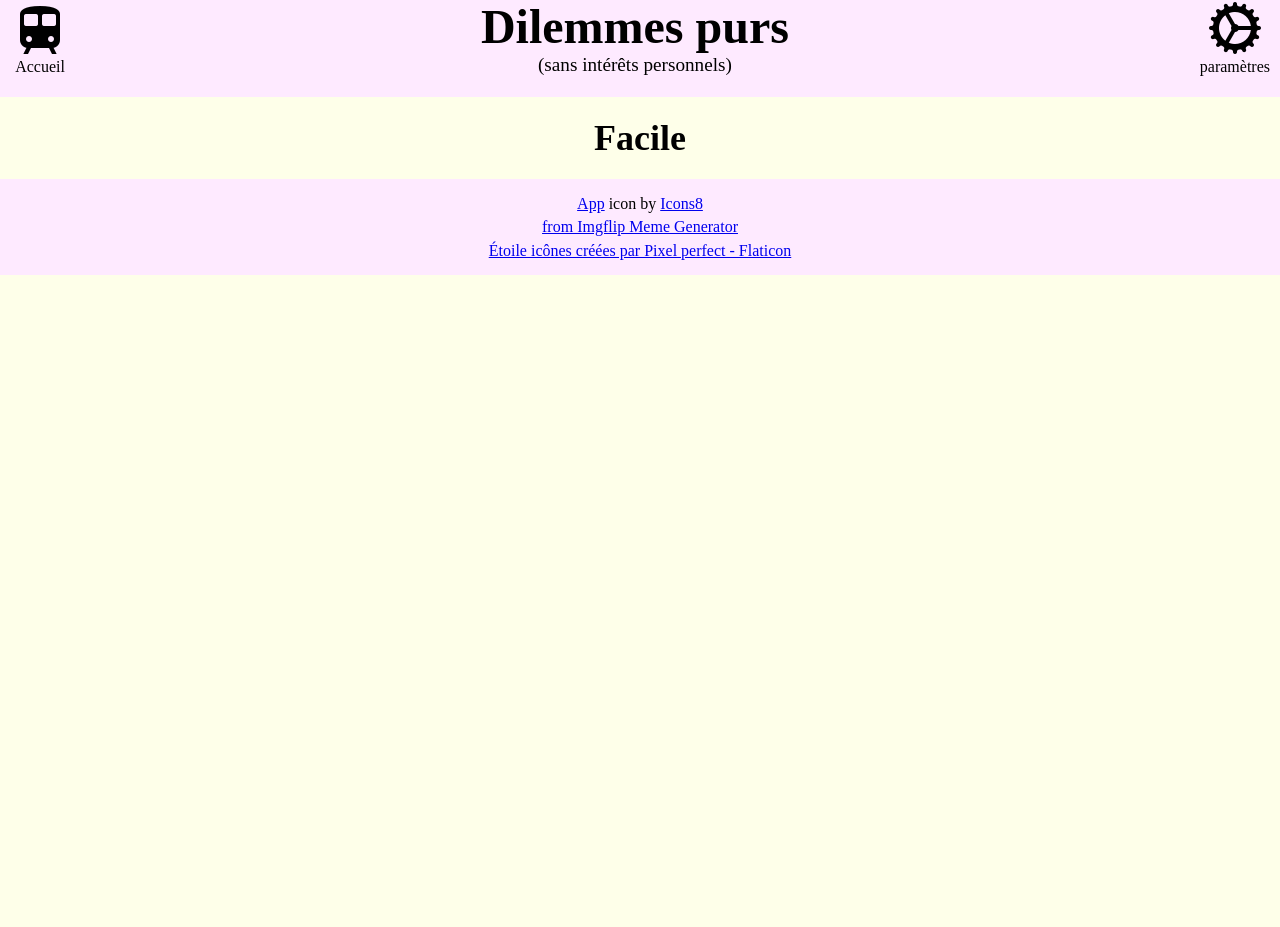
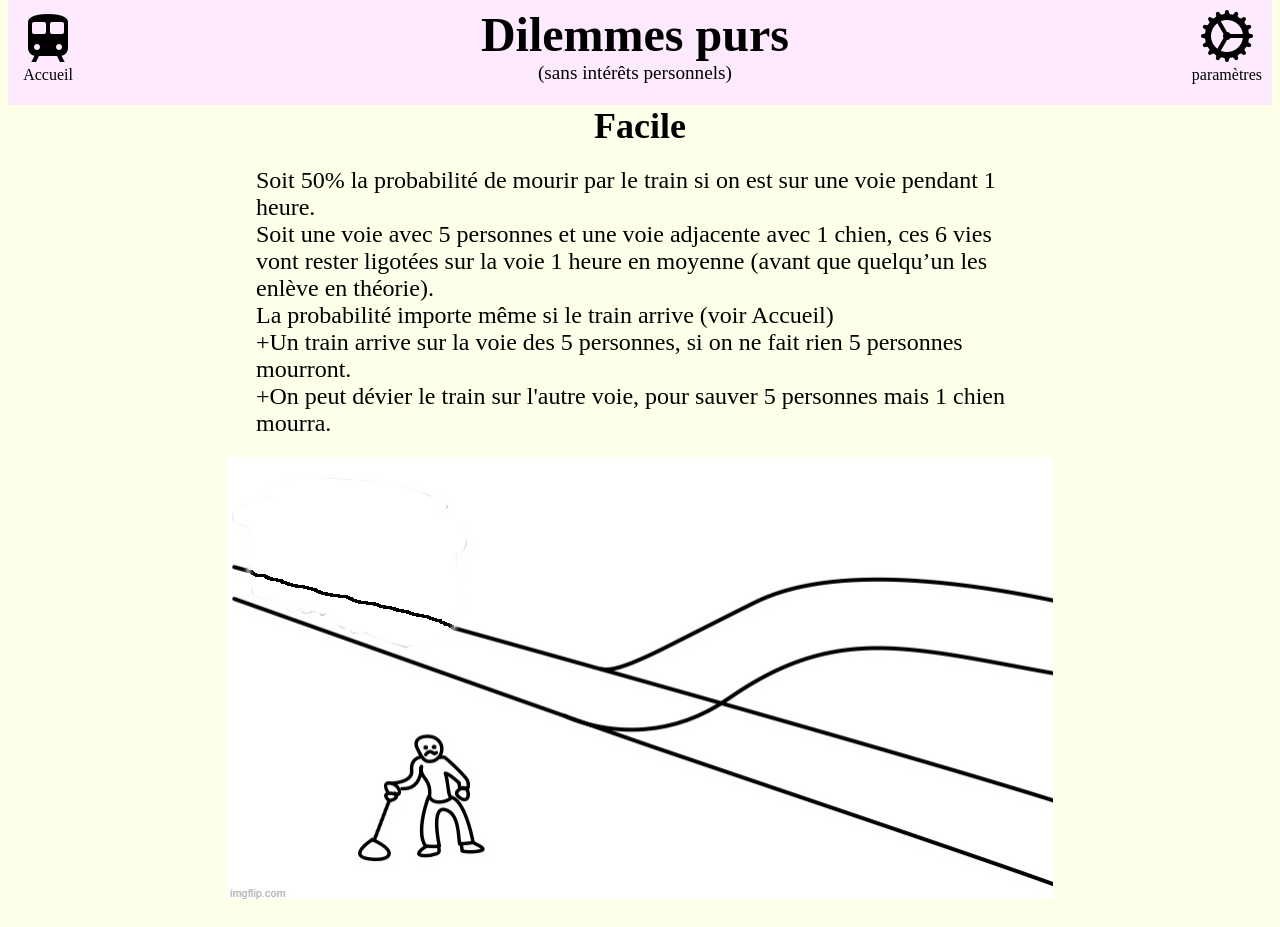
Before and after one commit to axelturpin/Dilemmes-purs, a Vue app: page /facile in a window 1280 px wide. Shown: the part 23-950 px from the top of the page. Before the commit the page ends 800 px from the top, so only its background shows below. Built offline with nearby package versions, Linux system fonts and the light colour scheme.

Commit message:
Facile en cours

```diff
--- /dev/null
+++ b/public/json/facile.json
@@ -0,0 +1,10 @@
+{
+    "dilemme1":
+    {
+        "description": "Soit 50% la probabilité de mourir par le train si on est sur une voie pendant 1 heure.  \nSoit une voie avec 5 personnes et une voie adjacente avec 1 chien, ces 6 vies vont rester ligotées sur la voie 1 heure en moyenne (avant que quelqu’un les enlève en théorie). \nLa probabilité importe même si le train arrive (voir Accueil) \n+Un train arrive sur la voie des 5 personnes, si on ne fait rien 5 personnes mourront. \n+On peut dévier le train sur l'autre voie, pour sauver 5 personnes mais 1 chien mourra.",
+        "bouton1": "Dévier",
+        "bouton2": "Inaction",
+        "Bon": "Dévier",
+        "Détails": "Dévier le train est mieux (risque déjà important pour p = 0.5 et un chien est moins important qu’un humain a priori, même si c’est subjectif) \nM(inaction) = 0, M(Dévier) = subjectif faute de données, disons 2"
+    }
+}
--- a/src/App.vue
+++ b/src/App.vue
@@ -21,4 +21,13 @@ export default{
 body{
   background-color: #FEFFE9;
 }
+h2{
+    text-align: center;
+    font-size: 36px;
+    margin: 20px;
+}
+.center {
+    display: flex;
+    justify-content: center;
+}
 </style>
--- a/src/components/Footer.vue
+++ b/src/components/Footer.vue
@@ -13,7 +13,7 @@ export default{
     </footer>
 </template>
 
-<style>
+<style scoped>
 *{
     padding: 0px;
     margin: 0px;
--- a/src/components/Header.vue
+++ b/src/components/Header.vue
@@ -25,7 +25,7 @@ export default{
     </header>
 </template>
 
-<style>
+<style scoped>
 *{
     padding: 0px;
     margin: 0px;
--- a/src/views/Accueil.vue
+++ b/src/views/Accueil.vue
@@ -3,9 +3,9 @@
 export default{
       data(){
         return{
-            introduction: `Ce site à pour but de se questionner sur des dilemmes éthiques sans intérêts personnels, et de donner des scores plus ou moins élevés selon une théorie qui se base sur l’intuition commune:<br>
-            Avec des mesures très subjectives de la mortalité (on peut ne pas être d'accord) si désaccord entre la formule et l’intuition commune, alors je me base sur l’intuition commune, par exemple pour les dilemmes des pilules, je donne des scores sans calculs de moralité)<br>
-            Cette théorie (le Finalitarisme) est causale, càd que si inaction alors la moralité M = 0 <br>
+            introduction: `Ce site à pour but de se questionner sur des dilemmes éthiques sans intérêts personnels, et de donner des scores plus ou moins élevés selon une théorie qui se base sur l’intuition commune:\n
+            Avec des mesures très subjectives de la mortalité (on peut ne pas être d'accord) si désaccord entre la formule et l’intuition commune, alors je me base sur l’intuition commune, par exemple pour les dilemmes des pilules, je donne des scores sans calculs de moralité)\n
+            Cette théorie (le Finalitarisme) est causale, càd que si inaction alors la moralité M = 0\n
             Plus d’information en dessous`,
         }
       }
@@ -14,10 +14,10 @@ export default{
 
 <template>
     <h2>Accueil</h2>
-    <div class="introduction"><p v-html="introduction"></p></div>
+    <div class="introduction"><p class="p">{{ introduction }}</p></div>
     <div class="div-jouer"><router-link to="/modes"><button class="jouer">Jouer</button></router-link></div>
     <div class="description">
-        <p>
+        <p class="p">
         <span class="underline">Conséquentialisme:</span> (utilitarisme par exemple)<br>
 ensemble des théories morales qui soutiennent que ce sont les conséquences d'une action donnée qui doivent constituer la base de tout jugement moral de ladite action, par exemple on peut compter le nombre moyen de vies sauvées, ou la quantité de bonheur moins la quantité de malheur (utilitarisme).
 <br><br>
@@ -54,18 +54,15 @@ Même en cas de “mauvaise” réponse dans le mode “Niveaux” on gagne des
     </p></div>
 </template>
 
-<style>
-h2{
-    text-align: center;
-    font-size: 36px;
-    margin: 20px;
-}
+<style scoped>
 .introduction, .description{
+    /* pour les sauts de ligne avec \n: */
+    white-space: pre-line;
     display: flex;
     justify-content: center;
     margin: 20px;
 }
-.introduction p, .description p {
+.introduction .p, .description .p {
     /* text-align: center; */
     width: 60vw;
     font-size: 24px;
--- a/src/views/Facile.vue
+++ b/src/views/Facile.vue
@@ -1,3 +1,65 @@
+<script>
+export default {
+  data() {
+    return {
+      dilemme: "",
+      error: null
+    }
+  },
+  methods: {
+  },
+  // après le chargement du composant
+  async created() {
+      try {
+        const response = await fetch('/public/json/facile.json')
+        if (!response.ok) throw new Error('Erreur HTTP ' + response.status)
+        const data = await response.json()
+        this.dilemme = data.dilemme1
+      } catch (error) {
+        this.error = error.message
+        console.error(error)
+      }
+    }
+  }
+
+</script>
+
 <template>
-    <h2>Facile</h2>
+  <h2>Facile</h2>
+    <div class="center">
+        <p class="p-description">{{ dilemme.description }}</p>
+    </div>
+
+    <div class="center">
+        <img src="../../public/img/rails.png" alt="rails">
+    </div>
+
+    <div class="center">
+        <button class="btn">{{ dilemme.bouton1 }}</button>
+        <button class="btn">{{ dilemme.bouton2 }}</button>
+    </div>
+
+  <div v-if="error" style="color:red">
+    Erreur : {{ error }}
+  </div>
 </template>
+
+<style scoped>
+*{
+    margin: 0px;
+    padding: 0px;
+    box-sizing: border-box;
+}
+.p-description {
+    white-space: pre-line; /* important : interprète les \n */
+    font-size: 24px;
+    width: 60vw;
+    margin: 20px;
+}
+.btn{
+    background-color: #FFECB9;
+    padding: 10px 30px;
+    margin: 30px;
+    border-radius: 20px;
+}
+</style>
--- a/src/views/Modes.vue
+++ b/src/views/Modes.vue
@@ -4,12 +4,9 @@ export default{
     name: "Modes",
     data(){
         return{
-            plein_facile: 5,
-            vide_facile: 0,
-            plein_normal: 2,
-            vide_normal: 3,
-            plein_difficile: 0,
-            vide_difficile: 5,
+            étoiles_facile: 5,
+            étoiles_normal: 2,
+            étoiles_difficile: 0,
         }
     }
 }
@@ -24,22 +21,22 @@ export default{
             <router-link to="/facile" class="none">
                 <button class="mode">
                     Facile
-                    <img src="../../public/img/etoile pleine.png" v-for="n in plein_facile" class="étoile" loading="lazy">
-                    <img src="../../public/img/etoile vide.png" v-for="n in vide_facile"  class="étoile" loading="lazy">
+                    <img src="../../public/img/etoile pleine.png" v-for="n in étoiles_facile" class="étoile" loading="lazy">
+                    <img src="../../public/img/etoile vide.png" v-for="n in (5-étoiles_facile)"  class="étoile" loading="lazy">
                 </button>
             </router-link>
             <router-link to="/normal" class="none">
                 <button class="mode">
                     Normal
-                    <img src="../../public/img/etoile pleine.png" v-for="n in plein_normal" class="étoile" loading="lazy">
-                    <img src="../../public/img/etoile vide.png" v-for="n in vide_normal" class="étoile" loading="lazy">
+                    <img src="../../public/img/etoile pleine.png" v-for="n in étoiles_normal" class="étoile" loading="lazy">
+                    <img src="../../public/img/etoile vide.png" v-for="n in (5-étoiles_normal)" class="étoile" loading="lazy">
                 </button>
             </router-link>
             <router-link to="/difficile" class="none">
                 <button class="mode">
                     Difficile
-                    <img src="../../public/img/etoile pleine.png" v-for="n in plein_difficile" class="étoile" loading="lazy">
-                    <img src="../../public/img/etoile vide.png" v-for="n in vide_difficile" class="étoile" loading="lazy">
+                    <img src="../../public/img/etoile pleine.png" v-for="n in étoiles_difficile" class="étoile" loading="lazy">
+                    <img src="../../public/img/etoile vide.png" v-for="n in (5-étoiles_difficile)" class="étoile" loading="lazy">
                 </button>
             </router-link>
 
@@ -59,7 +56,7 @@ export default{
 </div>
 </template>
 
-<style>
+<style scoped>
 *{
     margin: 0px;
     padding: 0px;
@@ -94,6 +91,7 @@ export default{
     width: 50px;
 }
 .vh{
+    /* pour que le footer se mette en bas de l'écran */
     min-height: calc(100vh - 15vh - 12vh - 20px);
 }
 
```
Also changed, not shown: src/router/index.js (line endings or trailing spaces).
